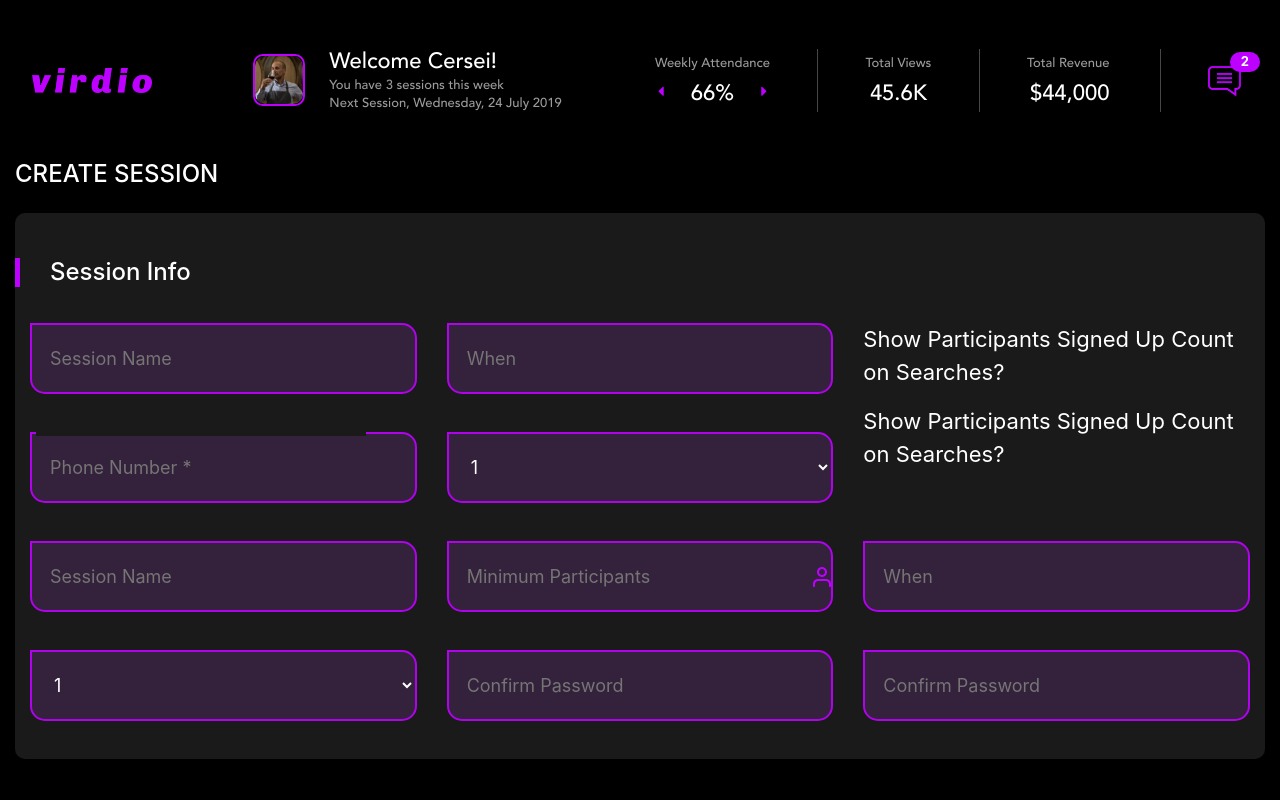
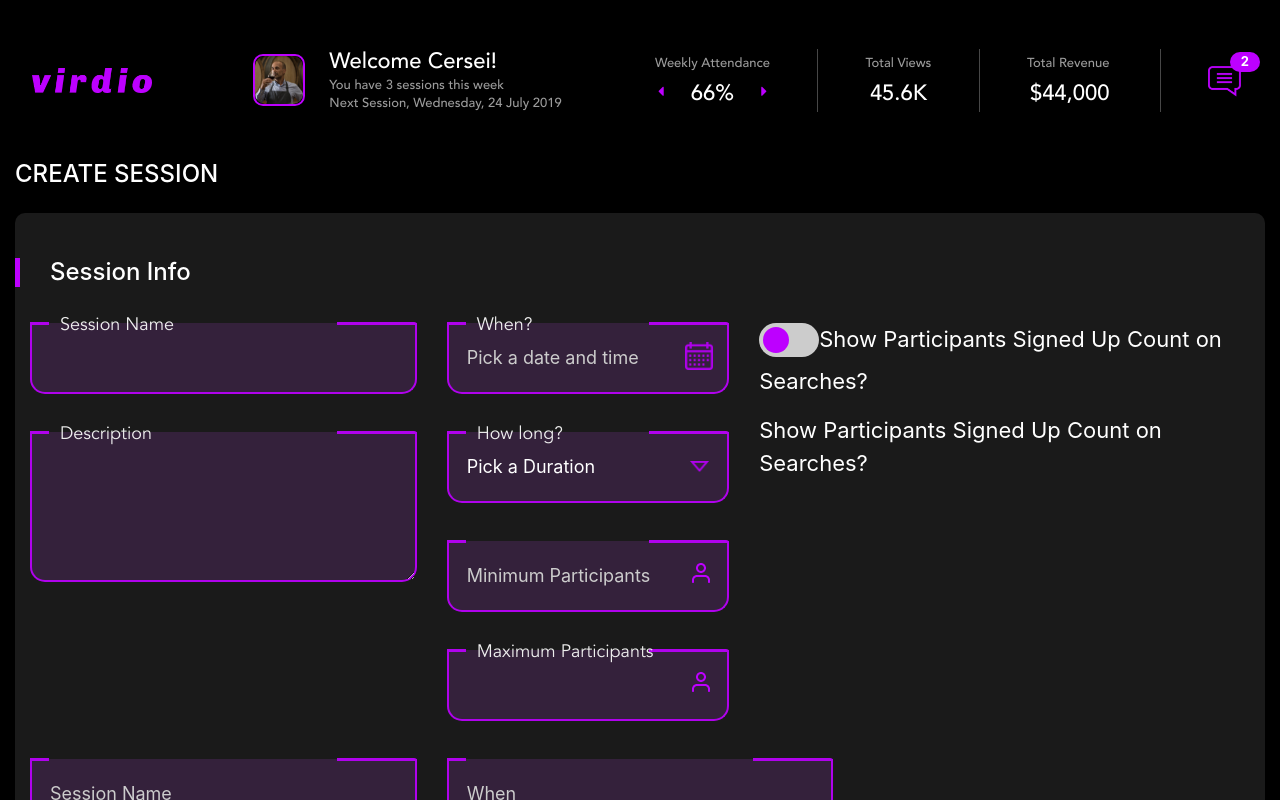
Before and after one commit to bhudevqversity/virdioadmin, a React (Create React App) app: page / in a window 1280 px wide. Shown: the top 800 px of the page. Built offline with nearby package versions, Linux system fonts and the light colour scheme.

Commit message:
Rohit commit

```diff
--- a/public/css/custom.css
+++ b/public/css/custom.css
@@ -19,8 +19,8 @@ Contents:
 }
 }
 @font-face {
-    font-family: "AvenirNextLMedium";
-    src: url("../fonts/AvenirNextLMedium.otf") format("opentype");
+    font-family: "AvenirNextMedium";
+    src: url("../fonts/AvenirNextMedium.otf") format("opentype");
 }
 }
 @font-face {
@@ -34,22 +34,21 @@ body{
 	position: relative;
     height:100vh;
 }
+input:focus{
+    outline: none;
+}
 #root,
 .App{
 	height:100%;
 }
-.container{
 
-}
 img.logo{
 	width:120px;
 }
 .top-header{
 	align-items: center;
 }
-.user-info{
 
-}
 .user-info h3{
 	    color: #fff;
     font-size: 22px;
@@ -187,16 +186,77 @@ img.logo{
     color: #fff;
 }
 .input-field{
-    border-radius: 0px 15px 15px 15px;
+    border-radius: 0px 0px 15px 15px;
     background: #34213b;
     color: #fff;
     border:2px solid #b002ed;
     height: 71px;
+    border-top: 0;
     width: 100%;
     margin-bottom: 22px;
     padding-left: 18px;
     font-size: 18px;
-
+    position: relative;
+}
+textarea.input-field{
+	height: 150px;
+    padding: 20px 18px;
+}
+select.input-field{
+    -moz-appearance:none; /* Firefox */
+    -webkit-appearance:none; /* Safari and Chrome */
+    appearance:none;
+}
+.cover-border::before{
+    content: '';
+    position: absolute;
+    width: 80px;
+    height: 2.5px;
+    float: left;
+    right: 0px;
+    border-radius: 0 25px 0 0;
+    top: 0;
+    background: #b002ed;
+}
+.input-field:focus{
+    outline: none;
+}
+.input-field::placeholder{
+    color:#ccc;
+}
+.cover-border::after{
+    content: '';
+    position: absolute;
+    width: 19px;
+    height: 2.5px;
+    float: left;
+    left: 0px;
+    top: 0;
+    background: #b002ed;
+}
+.when-icon{
+    background: url(../images/calendar.png);
+    background-repeat: no-repeat;
+    background-position: center;
+    background-size: 28px;
+    width: 28px;
+    height: 28px;
+    float: right;
+    position: absolute;
+    right: 16px;
+    top: 19px;
+}
+.dropdown-icon{
+    background: url(../images/dropdown.png);
+    background-repeat: no-repeat;
+    background-position: center;
+    background-size: 19px;
+    width: 28px;
+    height: 28px;
+    float: right;
+    position: absolute;
+    right: 16px;
+    top: 21px;
 }
 .input-txt{
     color: #fff;
@@ -204,30 +264,37 @@ img.logo{
 
 }
 .signedup_2{
-    background-image: url('../images/signedup.png');
+    background-image: url("../images/signedup.png");
     background-repeat: no-repeat;
-    background-position: right;
+    background-position: center;
+    width: 33px;
+    height: 33px;
+    float: right;
+    position: absolute;
+    right: 12px;
+    top: 15px;
 
 }
+.form-group{
+    position: relative;
+}
 .cover-border{
-    height: 4px;
-    width: 330px;
-    float: right;
     position: absolute;
-    right: 66px;
-    background: #1a1a1a;
+    top: -1px;
+    right: 0;
+    z-index: 2;
+    width: 100%;
+    height: 2px;
 }
 
 .label{
-    display: block;
-    float: left;
-    margin-top: -19px;
-    background: #FFFFFF;
-    height: 19px;
-    padding: 2px 5px 2px 5px;
-    color: #B9B9B9;
-    font-size: 14px;
-    overflow: hidden;
+        font-family: "Avenir-Book";
+    color: #eee;
+    position: absolute;
+    z-index: 4;
+    font-size: 18px;
+    left: 30px;
+    top: -12px;
     }
 
 
@@ -237,7 +304,7 @@ img.logo{
     height: 30px !important;
   }
 
-  .message-count{
+.message-count{
     position: absolute;
     background: #bd00ff;
     color: #fff;
@@ -253,3 +320,62 @@ img.logo{
 
 }
 }
+
+.switch {
+  position: relative;
+  display: inline-block;
+  width: 60px;
+  height: 34px;
+}
+
+.switch input {
+  opacity: 0;
+  width: 0;
+  height: 0;
+}
+
+.slider {
+  position: absolute;
+  cursor: pointer;
+  top: 0;
+  left: 0;
+  right: 0;
+  bottom: 0;
+  background-color: #ccc;
+  -webkit-transition: .4s;
+  transition: .4s;
+}
+
+.slider:before {
+  position: absolute;
+  content: "";
+  height: 26px;
+  width: 26px;
+  left: 4px;
+  bottom: 4px;
+  background-color: #BD00FF;
+  -webkit-transition: .4s;
+  transition: .4s;
+}
+
+input:checked + .slider {
+  background-color: #2196F3;
+}
+
+input:focus + .slider {
+  box-shadow: 0 0 1px #2196F3;
+}
+
+input:checked + .slider:before {
+  -webkit-transform: translateX(26px);
+  -ms-transform: translateX(26px);
+  transform: translateX(26px);
+}
+
+.slider.round {
+  border-radius: 34px;
+}
+
+.slider.round:before {
+  border-radius: 50%;
+}
--- a/src/components/Header.js
+++ b/src/components/Header.js
@@ -1,9 +1,8 @@
-import React, {Component} from 'react';
+import React, { Component } from "react";
 
 class Header extends Component {
-    render(){
-        return(
-
+  render() {
+    return (
       <div className="container-fluid">
         <div className="row top-header p-4">
           <div className="col-lg-2 d-flex d-md-block justify-content-center p-2">
@@ -11,7 +10,7 @@ class Header extends Component {
           </div>
           <div className="col-lg-4 d-flex d-md-block justify-content-center p-4">
             <div className="user-info d-flex align-items-center">
-                            <img src="images/attendee.png" className="user-avtar"  />
+              <img src="images/attendee.png" className="user-avtar" />
               <div className="pl-4">
                 <h3>Welcome Cersei!</h3>
                 <p>You have 3 sessions this week</p>
@@ -39,10 +38,7 @@ class Header extends Component {
               <div className="message-notification">
                 <img src="/images/message.png" />
                 <span className="message-count">2</span>
-
               </div>
-
-
             </div>
           </div>
         </div>
@@ -56,25 +52,89 @@ class Header extends Component {
 
           <div className="container-fluid register-form">
             <div className="form">
-
               <div className="form-content">
                 <div className="row">
                   <div className="col-md-4">
                     <div className="form-group">
-                                <input type="text" className="input-field" placeholder="Session Name"/>
+                      <span className="cover-border"></span>
+                      <label className="label">Session Name</label>
+                      <input type="text" className="input-field" />
                     </div>
                     <div className="form-group">
                       <span className="cover-border"></span>
-
-                                <input type="text" className="input-field" placeholder="Phone Number *" />
+                      <label className="label">Description</label>
+                      <textarea type="text" className="input-field"></textarea>
                     </div>
                   </div>
+                  <div className="col-md-3">
+                    <div className="form-group">
+                      <span className="cover-border"></span>
+                      <label className="label">When?</label>
+                      <input
+                        type="text"
+                        className="input-field"
+                        placeholder="Pick a date and time"
+                      />
+                      <span className="when-icon"></span>
+                    </div>
+                    <div className="form-group">
+                      <span className="cover-border"></span>
+                      <label className="label">How long?</label>
+                      <select
+                        className="input-field"
+                        id="exampleFormControlSelect1"
+                      >
+                        <option>Pick a Duration</option>
+                        <option>2</option>
+                        <option>3</option>
+                        <option>4</option>
+                        <option>5</option>
+                      </select>
+                      <span className="dropdown-icon"></span>
+                    </div>
+                    <div className="form-group">
+                      <span className="cover-border"></span>
+                      <div className="">
+                        <input
+                          type="text"
+                          className="input-field"
+                          placeholder="Minimum Participants"
+                        />
+                        <span className="signedup_2"></span>
+                      </div>
+                    </div>
+                    <div className="form-group">
+                      <span className="cover-border"></span>
+                      <label className="label">Maximum Participants</label>
+                      <input type="text" className="input-field" />
+                      <span className="signedup_2"></span>
+                    </div>
+                  </div>
+                  <div className="col-md-5">
+                    <div className="form-group input-txt">
+                    <label className="switch">
+                        <input type="checkbox" />
+                        <span className="slider round"></span>
+                    </label>
+                      <span>Show Participants Signed Up Count on Searches?</span>
+                    </div>
+                    <div className="form-group input-txt">
+                      Show Participants Signed Up Count on Searches?
+                    </div>
+                  </div>
+
                   <div className="col-md-4">
                     <div className="form-group">
-                                <input type="text" className="input-field" placeholder="When" />
+                      <span className="cover-border"></span>
+                      <input
+                        type="text"
+                        className="input-field"
+                        placeholder="Session Name"
+                      />
                     </div>
                     <div className="form-group">
-                                <select className="input-field" id="exampleFormControlSelect1">
+                      <span className="cover-border"></span>
+                      <select className="input-field">
                         <option>1</option>
                         <option>2</option>
                         <option>3</option>
@@ -83,57 +143,32 @@ class Header extends Component {
                       </select>
                     </div>
                   </div>
-                        <div className="col-md-4">
-                            <div className="form-group input-txt">
-                                Show Participants Signed Up Count on Searches?
-                            </div>
-                            <div className="form-group input-txt">
-                                Show Participants Signed Up Count on Searches?
-                            </div>
-                        </div>
 
                   <div className="col-md-4">
                     <div className="form-group">
-                                <input type="text" className="input-field" placeholder="Session Name" />
+                      <span className="cover-border"></span>
+                      <input
+                        type="text"
+                        className="input-field"
+                        placeholder="When"
+                      />
                     </div>
                     <div className="form-group">
-                                <select className="input-field" >
-                                  <option>1</option>
-                                  <option>2</option>
-                                  <option>3</option>
-                                  <option>4</option>
-                                  <option>5</option>
-                                </select>
-                              </div>
-                        </div>
-                        <div className="col-md-4">
-                            <div className="form-group">
-                                <input type="text" className="input-field signedup_2" placeholder="Minimum Participants" />
-                            </div>
-                            <div className="form-group">
-                                <input type="text" className="input-field" placeholder="Confirm Password" />
-                            </div>
-                        </div>
-                        <div className="col-md-4">
-                            <div className="form-group">
-                                <input type="text" className="input-field" placeholder="When"/>
-                            </div>
-                            <div className="form-group">
-                                <input type="text" className="input-field" placeholder="Confirm Password" />
-                            </div>
-
+                      <span className="cover-border"></span>
+                      <input
+                        type="text"
+                        className="input-field"
+                        placeholder="Confirm Password"
+                      />
                     </div>
                   </div>
                 </div>
               </div>
             </div>
-
           </div>
-
-
-
         </div>
-        )
+      </div>
+    );
   }
 }
 
```
Also changed, not shown: public/images/calendar.png (added), public/images/dropdown.png (added). Lines whose indentation alone changed are shown as unchanged.
